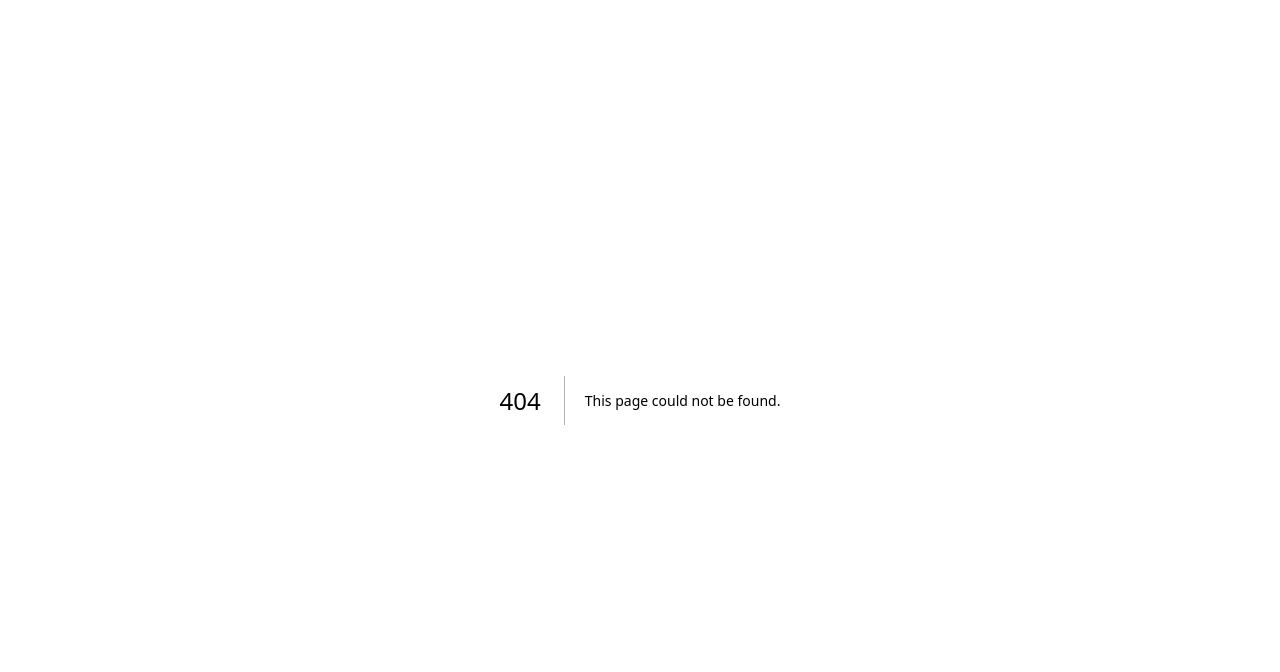
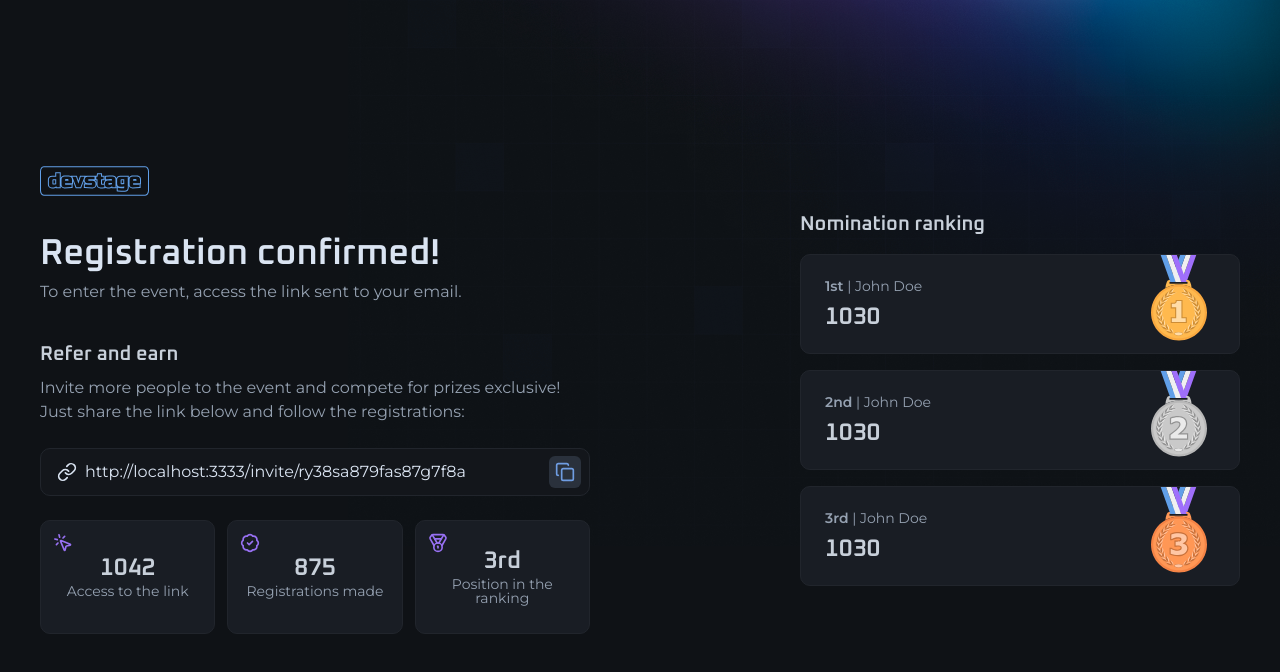
Before and after one commit to filipebteixeira98/indication-web, a Next.js app: page /invite in a window 1280 px wide. Before the commit this address had no page. Shown: the top 672 px of the page. Built offline with nearby package versions, Linux system fonts and the light colour scheme.

Commit message:
chore: create invite page structure

```diff
--- /dev/null
+++ b/src/app/invite/page.tsx
@@ -0,0 +1,122 @@
+import { BadgeCheck, Copy, Link, Medal, MousePointerClick } from 'lucide-react'
+import Image from 'next/image'
+
+import logo from '@/assets/logo.svg'
+import medalCooper from '@/assets/medal-cooper.svg'
+import medalGold from '@/assets/medal-gold.svg'
+import medalSilver from '@/assets/medal-silver.svg'
+
+import { IconButton } from '@/components/icon-button'
+import { InputField, InputIcon, InputRoot } from '@/components/input'
+
+export default function InvitePage() {
+  return (
+    <div className="min-h-dvh flex items-center justify-between gap-16 flex-col md:flex-row">
+      <div className="flex flex-col gap-10 w-full max-w-[550px]">
+        <Image src={logo} alt="devstage" width={108.5} height={30} />
+        <div className="space-y-2">
+          <h1 className="text-4xl font-semibold font-heading text-gray-100 leading-none">
+            Registration confirmed!
+          </h1>
+          <p className="text-gray-300">
+            To enter the event, access the link sent to your email.
+          </p>
+        </div>
+        <div className="space-y-6">
+          <div className="space-y-3">
+            <h2 className="text-gray-200 text-xl font-heading font-semibold leading-none">
+              Refer and earn
+            </h2>
+            <p className="text-gray-300">
+              Invite more people to the event and compete for prizes exclusive!
+              Just share the link below and follow the registrations:
+            </p>
+          </div>
+          <InputRoot>
+            <InputIcon>
+              <Link className="size-5" />
+            </InputIcon>
+            <InputField
+              readOnly
+              defaultValue="http://localhost:3333/invite/ry38sa879fas87g7f8a"
+            />
+            <IconButton className="-mr-2">
+              <Copy className="size-5" />
+            </IconButton>
+          </InputRoot>
+          <div className="grid gap-3 md:grid-cols-3">
+            <div className="relative bg-gray-700 border border-gray-600 px-4 py-7 flex flex-col items-center justify-center gap-1 rounded-xl">
+              <span className="font-heading text-2xl font-semibold text-gray-200 leading-none">
+                1042
+              </span>
+              <span className="text-sm text-gray-300 leading-none text-center">
+                Access to the link
+              </span>
+              <MousePointerClick className="size-5 text-purple absolute top-3 left-3" />
+            </div>
+            <div className="relative bg-gray-700 border border-gray-600 px-4 py-7 flex flex-col items-center justify-center gap-1 rounded-xl">
+              <span className="font-heading text-2xl font-semibold text-gray-200 leading-none">
+                875
+              </span>
+              <span className="text-sm text-gray-300 leading-none text-center">
+                Registrations made
+              </span>
+              <BadgeCheck className="size-5 text-purple absolute top-3 left-3" />
+            </div>
+            <div className="relative bg-gray-700 border border-gray-600 px-4 py-7 flex flex-col items-center justify-center gap-1 rounded-xl">
+              <span className="font-heading text-2xl font-semibold text-gray-200 leading-none">
+                3rd
+              </span>
+              <span className="text-sm text-gray-300 leading-none text-center">
+                Position in the ranking
+              </span>
+              <Medal className="size-5 text-purple absolute top-3 left-3" />
+            </div>
+          </div>
+        </div>
+      </div>
+      <div className="w-full max-w-[440px] space-y-5">
+        <h2 className="text-gray-200 text-xl font-heading font-semibold leading-none">
+          Nomination ranking
+        </h2>
+        <div className="space-y-4">
+          <div className="relative rounded-xl bg-gray-700 border border-gray-600 p-6 flex flex-col justify-center gap-3">
+            <span className="text-sm text-gray-300 leading-none">
+              <span className="font-semibold">1st</span> | John Doe
+            </span>
+            <span className="font-heading text-2xl font-semibold text-gray-200 leading-none">
+              1030
+            </span>
+            <Image src={medalGold} alt="" className="absolute top-0 right-8" />
+          </div>
+          <div className="relative rounded-xl bg-gray-700 border border-gray-600 p-6 flex flex-col justify-center gap-3">
+            <span className="text-sm text-gray-300 leading-none">
+              <span className="font-semibold">2nd</span> | John Doe
+            </span>
+            <span className="font-heading text-2xl font-semibold text-gray-200 leading-none">
+              1030
+            </span>
+            <Image
+              src={medalSilver}
+              alt=""
+              className="absolute top-0 right-8"
+            />
+          </div>
+          <div className="relative rounded-xl bg-gray-700 border border-gray-600 p-6 flex flex-col justify-center gap-3">
+            <span className="text-sm text-gray-300 leading-none">
+              <span className="font-semibold">3rd</span> | John Doe
+            </span>
+            <span className="font-heading text-2xl font-semibold text-gray-200 leading-none">
+              1030
+            </span>
+            <Image
+              src={medalCooper}
+              alt=""
+              className="absolute top-0 right-8"
+            />
+          </div>
+        </div>
+      </div>
+    </div>
+  )
+}
--- a/src/app/layout.tsx
+++ b/src/app/layout.tsx
@@ -27,7 +27,9 @@
   return (
     <html lang="en" className={`${oxanium.variable} ${montserrat.variable}`}>
       <body className="bg-gray-900 text-gray-100 antialiased bg-[url(/background.png)] bg-no-repeat bg-top md:bg-right-top">
-        {children}
+        <main className="max-w-[1240px] mx-auto px-5 py-8 md:py-0">
+          {children}
+        </main>
       </body>
     </html>
   )
--- a/src/app/page.tsx
+++ b/src/app/page.tsx
@@ -8,7 +8,6 @@
 
 export default function Home() {
   return (
-    <main className="max-w-[1240px] mx-auto px-5 py-8 md:py-0">
     <div className="min-h-dvh flex flex-col justify-center gap-16">
       <div className="flex flex-col gap-8 items-center md:items-start">
         <Image src={logo} alt="devstage" width={108.5} height={30} />
@@ -30,10 +29,9 @@
           </div>
           <p className="text-gray-300 leading-relaxed text-sm md:text-base">
             An event made by and for developed people who are passionate about
-              create innovative solutions and share knowledge. Let's go Dive
-              into the latest trends in development software, systems
-              architecture and emerging technologies, with lectures, workshops
-              and hackathons.
+            create innovative solutions and share knowledge. Let's go Dive into
+            the latest trends in development software, systems architecture and
+            emerging technologies, with lectures, workshops and hackathons.
             <br />
             <br />
             March 15th to 17th | From 6pm to 9pm | Online & Free
@@ -64,6 +62,5 @@
         </form>
       </div>
     </div>
-    </main>
   )
 }
```
Lines whose indentation alone changed are shown as unchanged.
